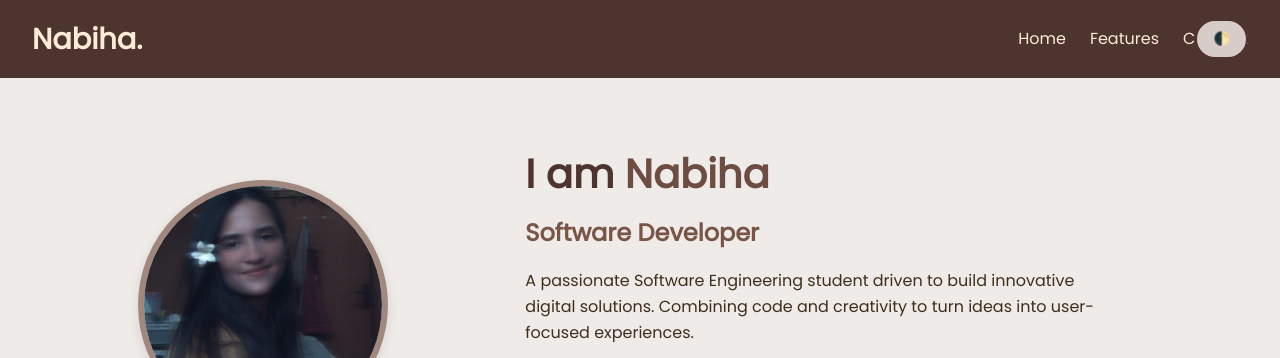
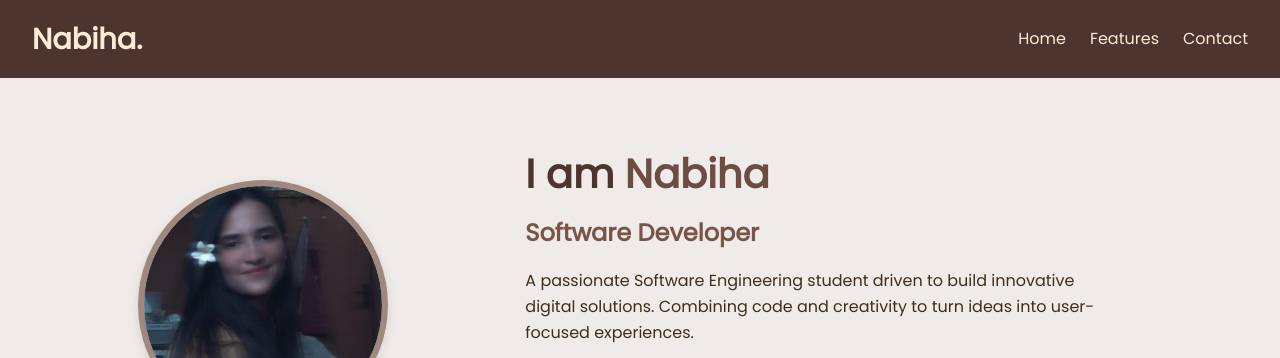
Before and after one commit to nabihanasir514/-Responsive-Landing-Page, a plain HTML site: page index.html in a window 1280 px wide. Shown: the top 358 px of the page. Drawn offline with nearby package versions, Linux system fonts and the light colour scheme.

Commit message:
Update index.html

```diff
--- a/index.html
+++ b/index.html
@@ -20,7 +20,7 @@
         <li><a href="#features">Features</a></li>
         <li><a href="#contact">Contact</a></li>
       </ul>
-      <button class="theme-toggle" onclick="document.body.classList.toggle('dark-mode')">🌓</button>
+
     </nav>
   </header>
 
```
